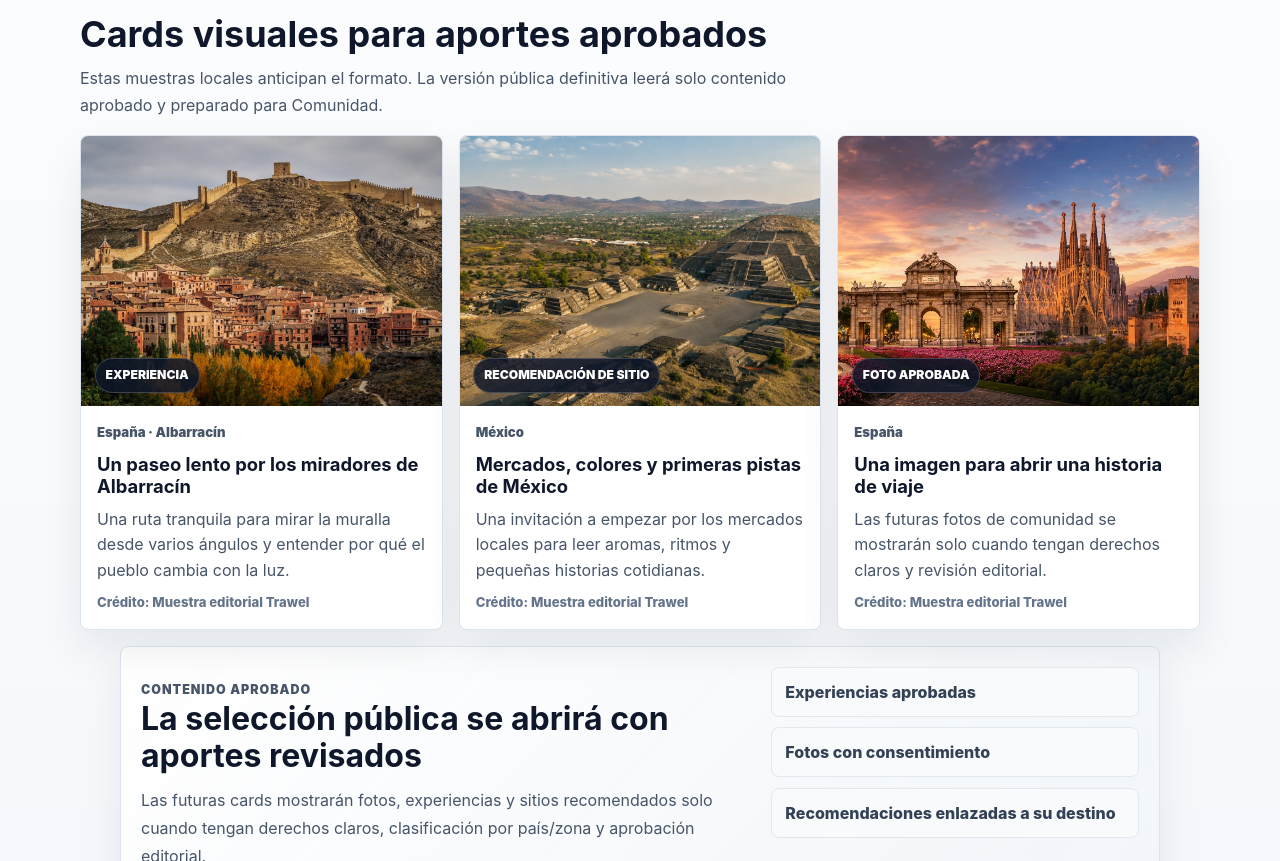
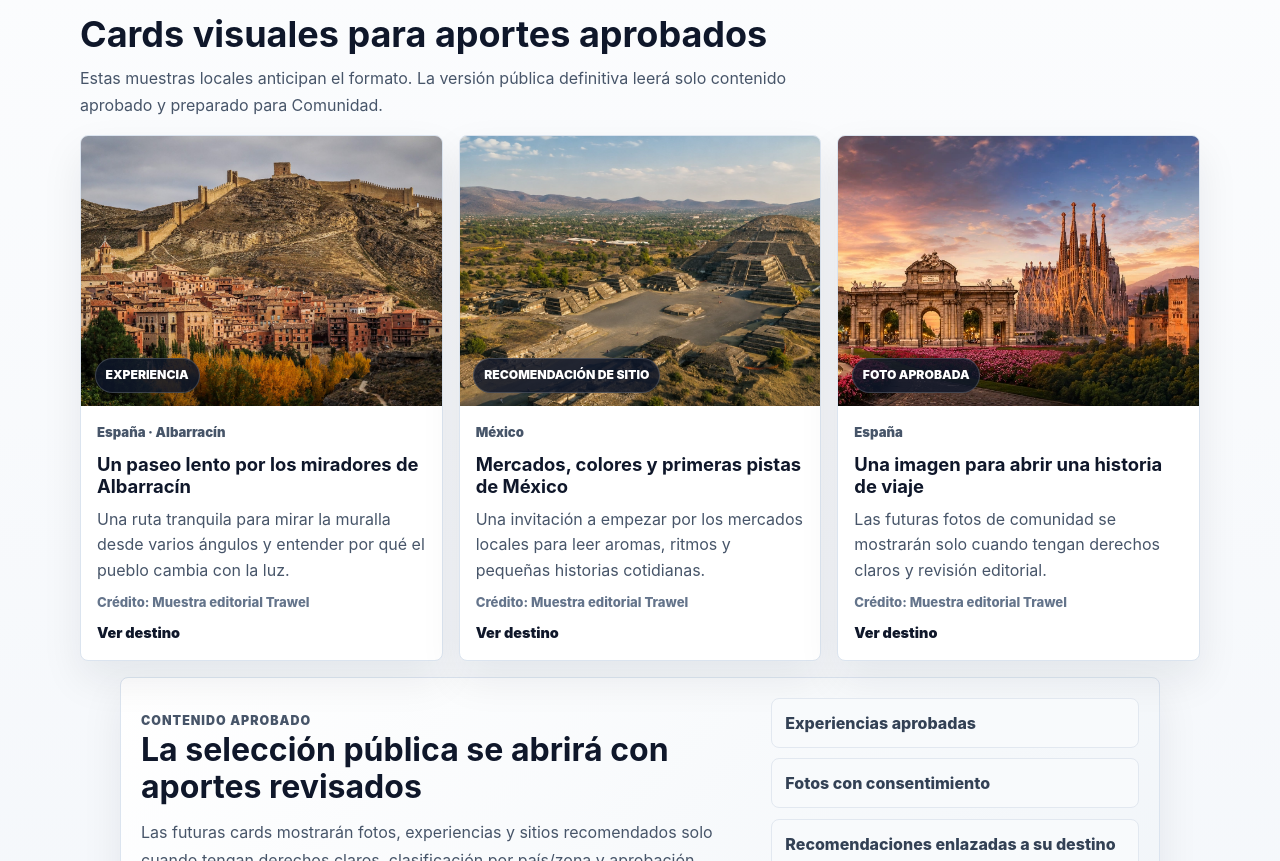
Before and after one commit to Amonfiver/trawel, a React (Vite) app: page /comunidad in a window 1280 px wide. Shown: the part 623-1484 px from the top of the page. Built offline with nearby package versions, Linux system fonts and the light colour scheme; no server answers.

Commit message:
feat: enlazar comunidad con paises y zonas (74)

```diff
--- a/src/pages/CommunityPage/CommunityPage.module.css
+++ b/src/pages/CommunityPage/CommunityPage.module.css
@@ -120,10 +120,27 @@
 
 .communityCard {
   overflow: hidden;
+  color: inherit;
   background: #ffffff;
   border: 1px solid #dbe4ef;
   border-radius: 8px;
   box-shadow: 0 18px 42px rgba(15, 23, 42, 0.08);
+  text-decoration: none;
+  transition:
+    border-color 180ms ease,
+    box-shadow 180ms ease,
+    transform 180ms ease;
+}
+
+.communityCard:hover {
+  border-color: #94a3b8;
+  box-shadow: 0 22px 50px rgba(15, 23, 42, 0.12);
+  transform: translateY(-2px);
+}
+
+.communityCard:focus-visible {
+  outline: 3px solid rgba(37, 99, 235, 0.28);
+  outline-offset: 3px;
 }
 
 .cardImageWrap {
@@ -186,6 +203,12 @@
   font-weight: 800;
 }
 
+.cardAction {
+  color: #0f172a;
+  font-size: 0.9rem;
+  font-weight: 900;
+}
+
 .emptyState h2 {
   margin: 0;
   color: #0f172a;
--- a/src/pages/CommunityPage/CommunityPage.tsx
+++ b/src/pages/CommunityPage/CommunityPage.tsx
@@ -89,7 +89,11 @@ export function CommunityPage() {
 
         <div className={styles.cardsGrid}>
           {communityPreviewCards.map((card) => (
-            <article key={card.id} className={styles.communityCard}>
+            <Link
+              key={card.id}
+              to={getCommunityCardHref(card)}
+              className={styles.communityCard}
+            >
               <div className={styles.cardImageWrap}>
                 <img src={card.image} alt="" className={styles.cardImage} />
                 <span className={styles.cardType}>{card.contributionType}</span>
@@ -102,8 +106,9 @@ export function CommunityPage() {
                 <h3>{card.title}</h3>
                 <p>{card.summary}</p>
                 <span className={styles.cardCredit}>Crédito: {card.credit}</span>
+                <span className={styles.cardAction}>Ver destino</span>
               </div>
-            </article>
+            </Link>
           ))}
         </div>
       </section>
@@ -126,3 +131,11 @@ export function CommunityPage() {
     </main>
   );
 }
+
+function getCommunityCardHref(card: CommunityPreviewCard): string {
+  if (card.zoneSlug) {
+    return `/pais/${card.countrySlug}/zona/${card.zoneSlug}`;
+  }
+
+  return `/pais/${card.countrySlug}`;
+}
```
Also changed, not shown: 2 other files (tests, documents, lock files or other folders).
